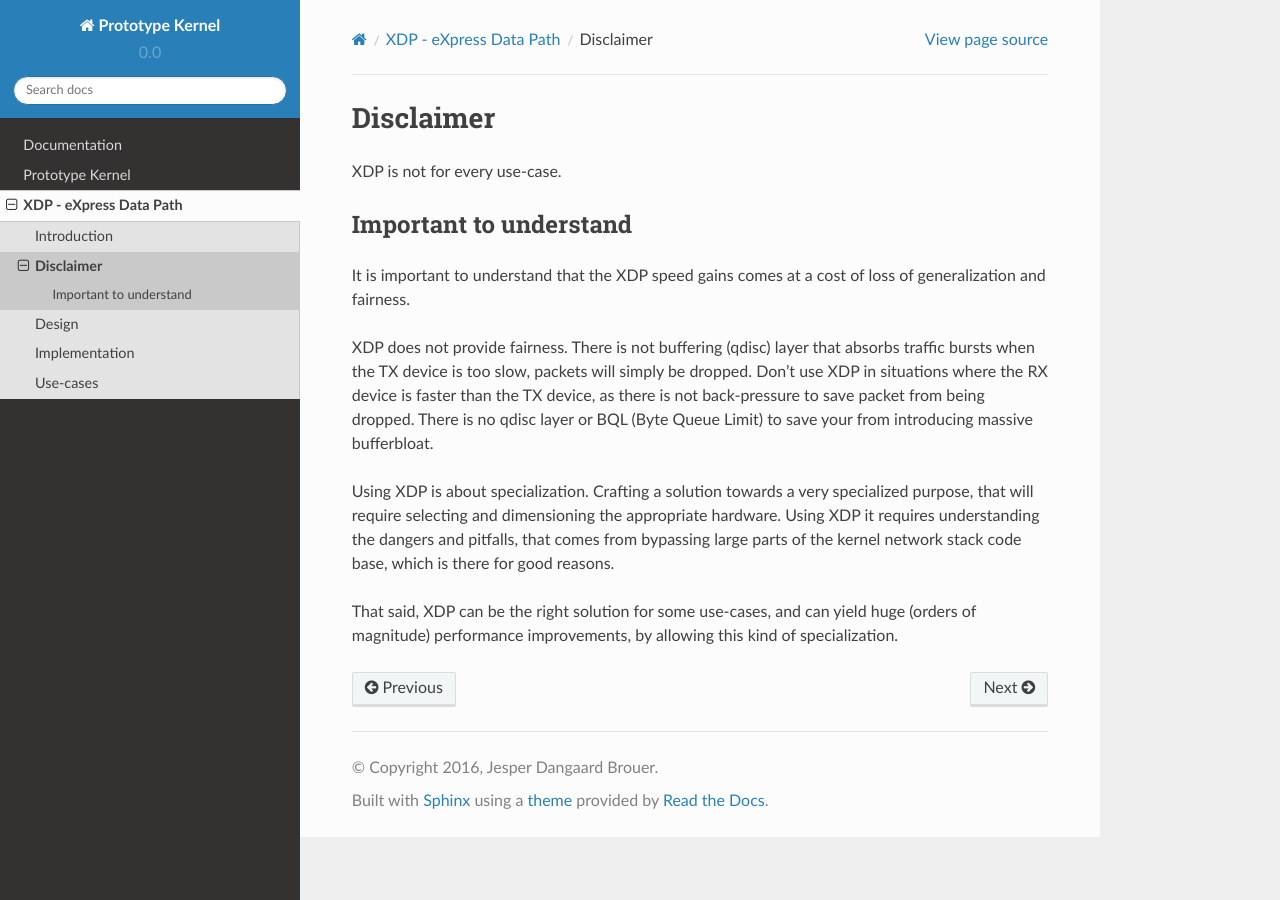
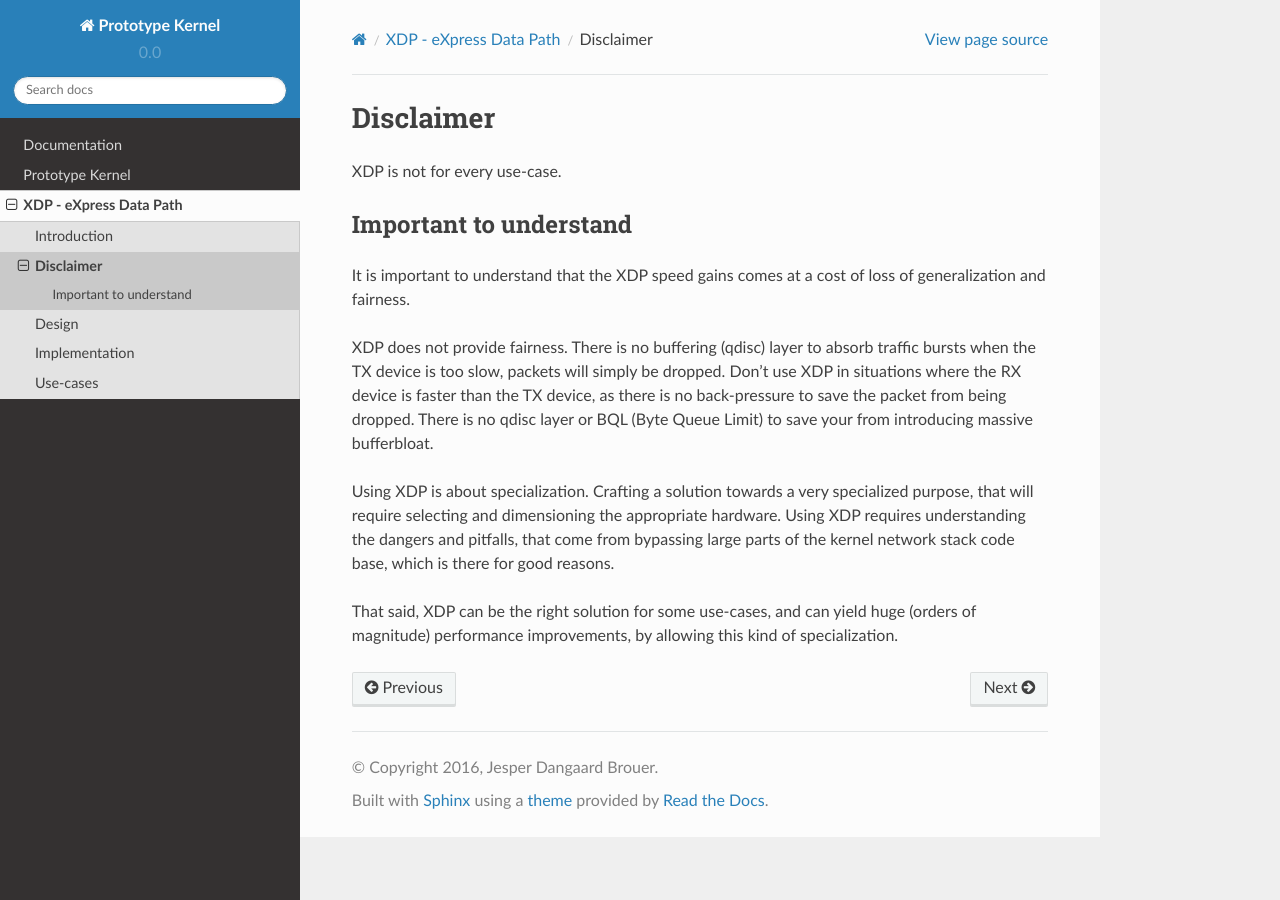
Before and after one commit to netoptimizer/prototype-kernel, a Sphinx documentation site: the page built from kernel/Documentation/networking/XDP/disclaimer.rst, in a window 1280 px wide. Built offline with Sphinx 7.4.7 and the Read the Docs theme 2.0.0, drawn with Linux system fonts in a browser that asks for light colours.

Commit message:
Copy-edit the top-level files
Signed-off-by: Edward Cree <ecree@solarflare.com>

```diff
--- a/kernel/Documentation/networking/XDP/disclaimer.rst
+++ b/kernel/Documentation/networking/XDP/disclaimer.rst
@@ -10,18 +10,18 @@ Important to understand
 It is important to understand that the XDP speed gains comes at a cost
 of loss of generalization and fairness.
 
-XDP does not provide fairness. There is not buffering (qdisc) layer
-that absorbs traffic bursts when the TX device is too slow, packets
-will simply be dropped.  Don't use XDP in situations where the RX
-device is faster than the TX device, as there is not back-pressure to
-save packet from being dropped.  There is no qdisc layer or BQL (Byte
+XDP does not provide fairness. There is no buffering (qdisc) layer to
+absorb traffic bursts when the TX device is too slow, packets will
+simply be dropped.  Don't use XDP in situations where the RX device
+is faster than the TX device, as there is no back-pressure to save
+the packet from being dropped.  There is no qdisc layer or BQL (Byte
 Queue Limit) to save your from introducing massive bufferbloat.
 
 Using XDP is about specialization. Crafting a solution towards a very
 specialized purpose, that will require selecting and dimensioning the
-appropriate hardware. Using XDP it requires understanding the dangers
-and pitfalls, that comes from bypassing large parts of the kernel
-network stack code base, which is there for good reasons.
+appropriate hardware. Using XDP requires understanding the dangers and
+pitfalls, that come from bypassing large parts of the kernel network
+stack code base, which is there for good reasons.
 
 That said, XDP can be the right solution for some use-cases, and can
 yield huge (orders of magnitude) performance improvements, by allowing
--- a/kernel/Documentation/networking/XDP/introduction.rst
+++ b/kernel/Documentation/networking/XDP/introduction.rst
@@ -10,7 +10,7 @@ network data path in the Linux kernel. XDP provides bare metal packet
 processing at the lowest point in the software stack.  Much of the
 huge speed gain comes from processing RX packet-pages directly out of
 drivers RX ring queue, before any allocations of meta-data structures
-like SKB's occurs.
+like SKBs occurs.
 
 The IO Visor Project have an `introduction to XDP`_.
 
--- a/kernel/Documentation/networking/XDP/presentations.rst
+++ b/kernel/Documentation/networking/XDP/presentations.rst
@@ -8,7 +8,7 @@ List of XDP focused presentations:
  * `September 2016`_ - Red Hat Inc. (Jesper Brouer)
 
 Historically the `Network Performance BoF`_ at NetDev 1.1 (Feb 2016)
-were the first presentation to propose the idea of processing RX
+was the first presentation to propose the idea of processing RX
 packet-pages directly out of the driver RX ring queue.
 
 .. _Network Performance BoF:
```
